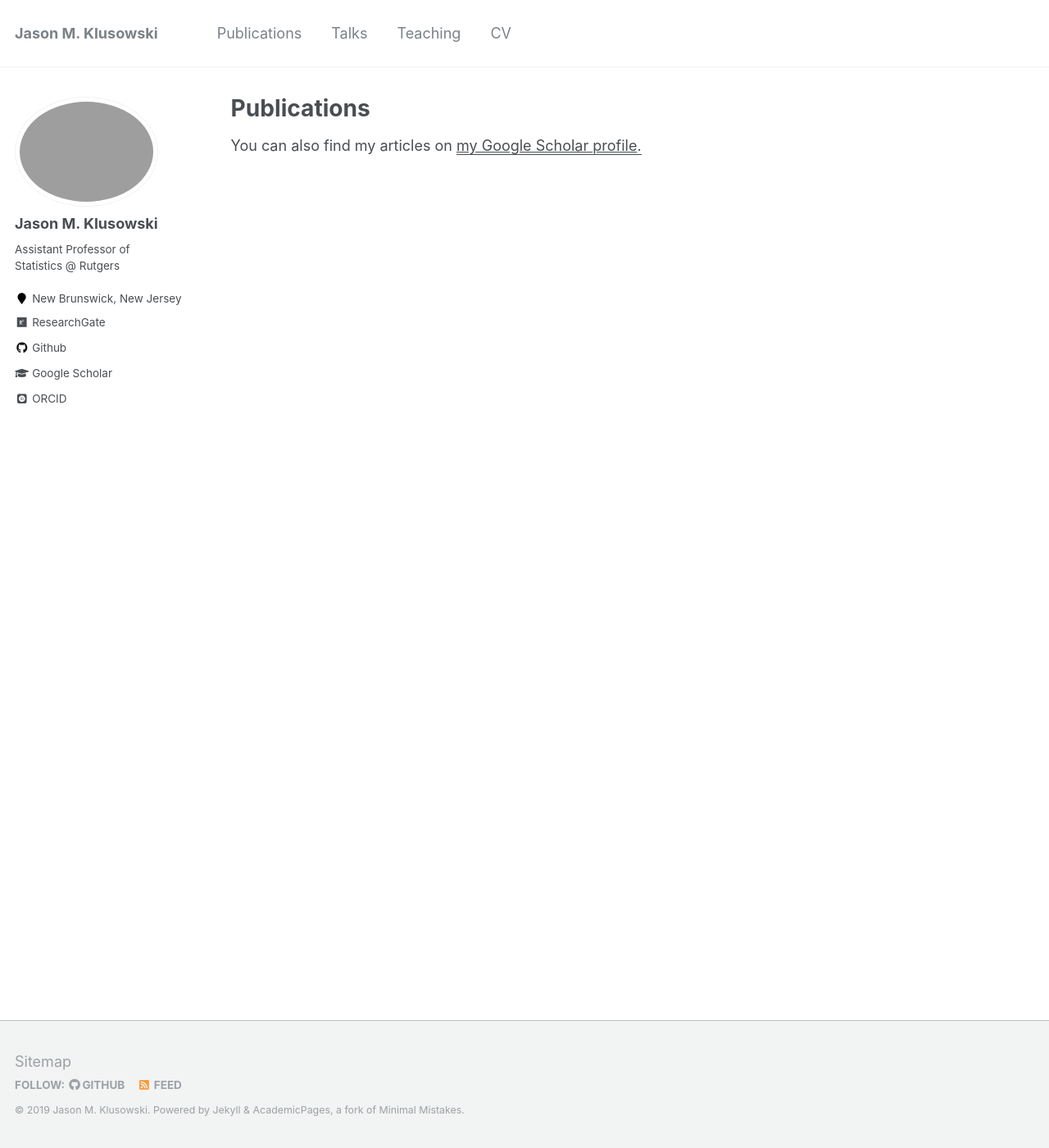
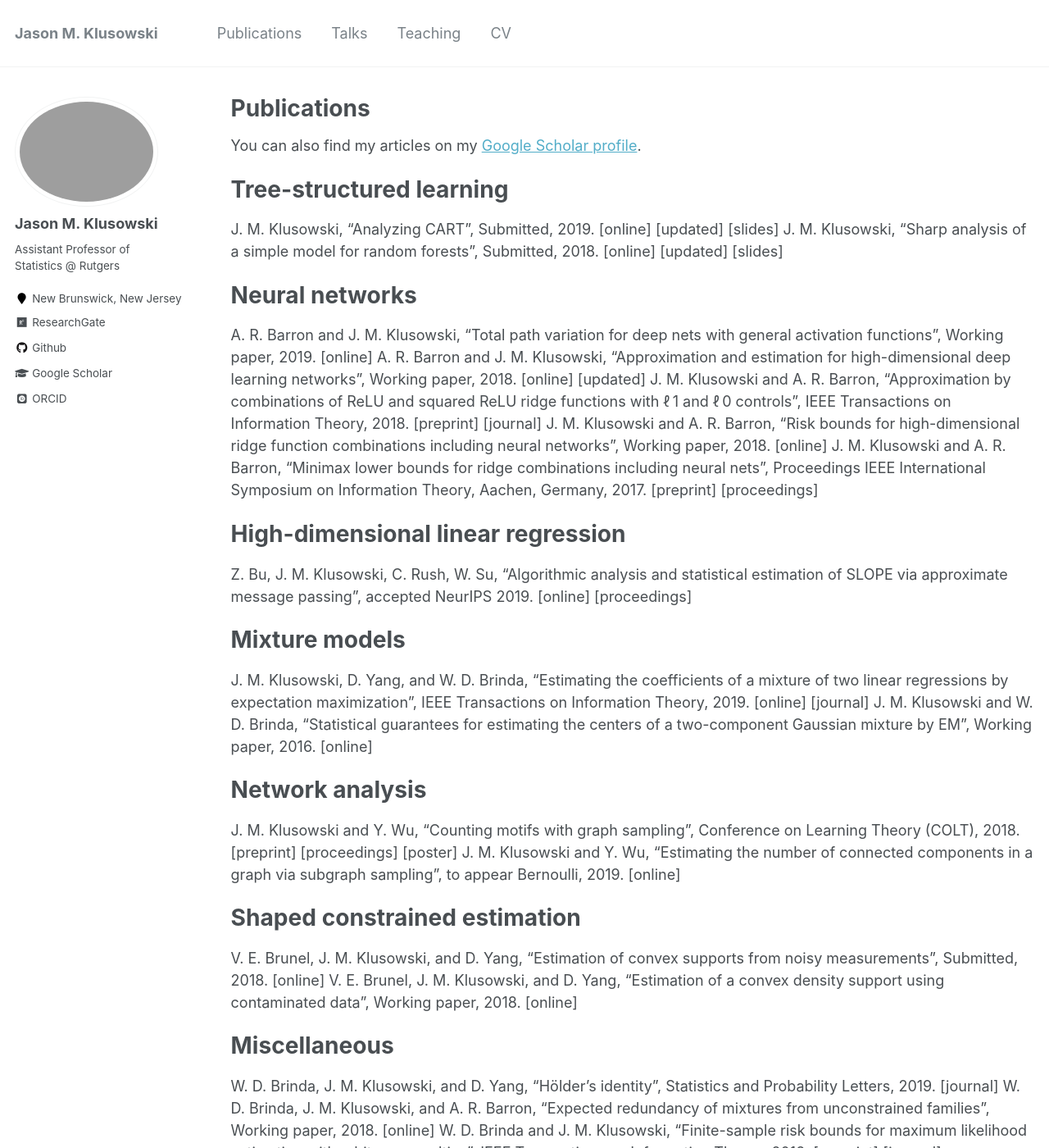
Before and after one commit to jasonklusowski/jasonklusowski.github.io, a Jekyll site: the page built from _pages/publications.md, in a window 1280 px wide and 1400 px high. Shown: the whole window at 82% size. Built offline with Jekyll 4.4.1, drawn with Linux system fonts in a browser that asks for light colours; some web fonts are replaced; some of the changed text lies outside the part shown.

Commit message:
Update publications.md

```diff
--- a/_pages/publications.md
+++ b/_pages/publications.md
@@ -5,4 +5,49 @@ permalink: /publications/
 author_profile: true
 ---
 
-You can also find my articles on <u><a href="{{author.googlescholar}}">my Google Scholar profile</a>.</u>
+You can also find my articles on my [Google Scholar profile](https://scholar.google.com/citations?user=4HkhCjsAAAAJ&hl=en).
+
+Tree-structured learning
+=
+
+J. M. Klusowski, "Analyzing CART", Submitted, 2019. [online] [updated] [slides]
+J. M. Klusowski, "Sharp analysis of a simple model for random forests", Submitted, 2018. [online] [updated] [slides]
+
+Neural networks
+=
+
+A. R. Barron and J. M. Klusowski, "Total path variation for deep nets with general activation functions", Working paper, 2019. [online]
+A. R. Barron and J. M. Klusowski, "Approximation and estimation for high-dimensional deep learning networks", Working paper, 2018. [online] [updated]
+J. M. Klusowski and A. R. Barron, "Approximation by combinations of ReLU and squared ReLU ridge functions with ℓ 1  and ℓ 0  controls", IEEE Transactions on Information Theory, 2018. [preprint] [journal]
+J. M. Klusowski and A. R. Barron, "Risk bounds for high-dimensional ridge function combinations including neural networks", Working paper, 2018. [online]
+J. M. Klusowski and A. R. Barron, "Minimax lower bounds for ridge combinations including neural nets", Proceedings IEEE International Symposium on Information Theory, Aachen, Germany, 2017. [preprint] [proceedings]
+
+High-dimensional linear regression
+=
+
+Z. Bu, J. M. Klusowski, C. Rush, W. Su, "Algorithmic analysis and statistical estimation of SLOPE via approximate message passing", accepted NeurIPS 2019. [online] [proceedings]
+
+Mixture models
+=
+
+J. M. Klusowski, D. Yang, and W. D. Brinda, "Estimating the coefficients of a mixture of two linear regressions by expectation maximization", IEEE Transactions on Information Theory, 2019. [online] [journal]
+J. M. Klusowski and W. D. Brinda, "Statistical guarantees for estimating the centers of a two-component Gaussian mixture by EM", Working paper, 2016. [online]
+
+Network analysis
+=
+
+J. M. Klusowski and Y. Wu, "Counting motifs with graph sampling", Conference on Learning Theory (COLT), 2018. [preprint] [proceedings] [poster]
+J. M. Klusowski and Y. Wu, "Estimating the number of connected components in a graph via subgraph sampling", to appear Bernoulli, 2019. [online]
+
+Shaped constrained estimation
+=
+
+V. E. Brunel, J. M. Klusowski, and D. Yang, "Estimation of convex supports from noisy measurements", Submitted, 2018. [online]
+V. E. Brunel, J. M. Klusowski, and D. Yang, "Estimation of a convex density support using contaminated data", Working paper, 2018. [online]
+
+Miscellaneous
+=
+
+W. D. Brinda, J. M. Klusowski, and D. Yang, "Hölder's identity", Statistics and Probability Letters, 2019. [journal]
+W. D. Brinda, J. M. Klusowski, and A. R. Barron, "Expected redundancy of mixtures from unconstrained families", Working paper, 2018. [online]
+W. D. Brinda and J. M. Klusowski, "Finite-sample risk bounds for maximum likelihood estimation with arbitrary penalties", IEEE Transactions on Information Theory, 2018. [preprint] [journal]
```
